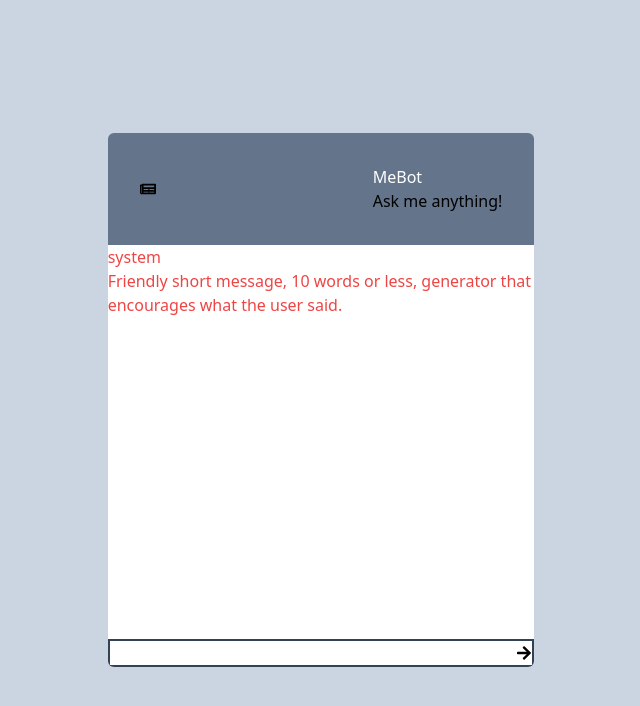
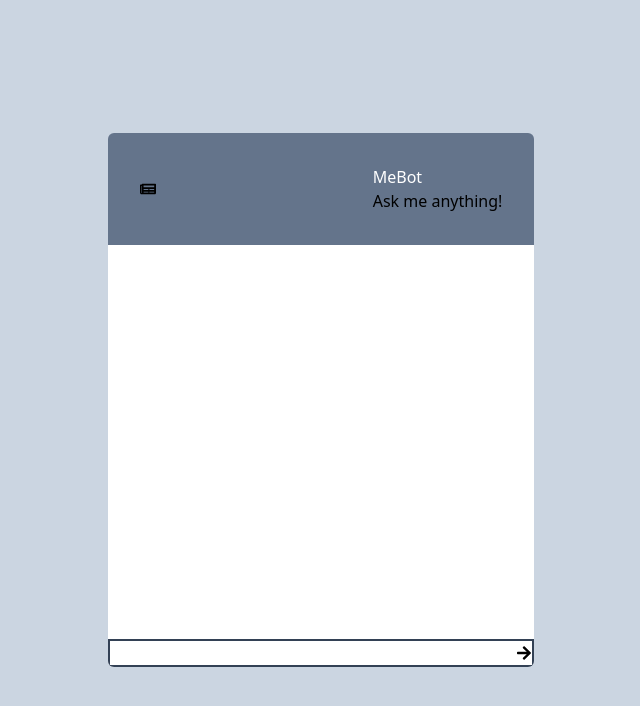
Before and after one commit to gwilliamleung/mebot, a React (Create React App) app: page / in a window 1280 px wide. Shown: the top 706 px of the page, without its empty margins (319-959 px from the left). Built offline with nearby package versions, Linux system fonts and the light colour scheme.

Commit message:
skip first index of array for instructions

```diff
--- a/src/App.js
+++ b/src/App.js
@@ -81,12 +81,15 @@ function App() {
           </div>
         </div>
         <div className="h-full w-full bg-white justify-between rounded-b-md flex flex-col overflow-y-scroll">
-            {conversationArr.map((message, index) => (
+            {conversationArr.map((message, index) => {
+              if (index === 0) return null
+              return (
                 <div key={index} className={`message ${message.role === "user" ? "text-blue-500" : "text-red-500"}`}>
                   <h3>{message.role}</h3>
                   <p>{message.content}</p>
                 </div>
-              ))}
+              )
+            })}
           <form className="mt-auto" onSubmit={handleSubmit}>
             <div className="flex justify-between border-slate-700 border-2">
               <input
@@ -104,7 +107,7 @@ function App() {
   )
 }
 
-export default App;
+export default App
 
 
 
```
